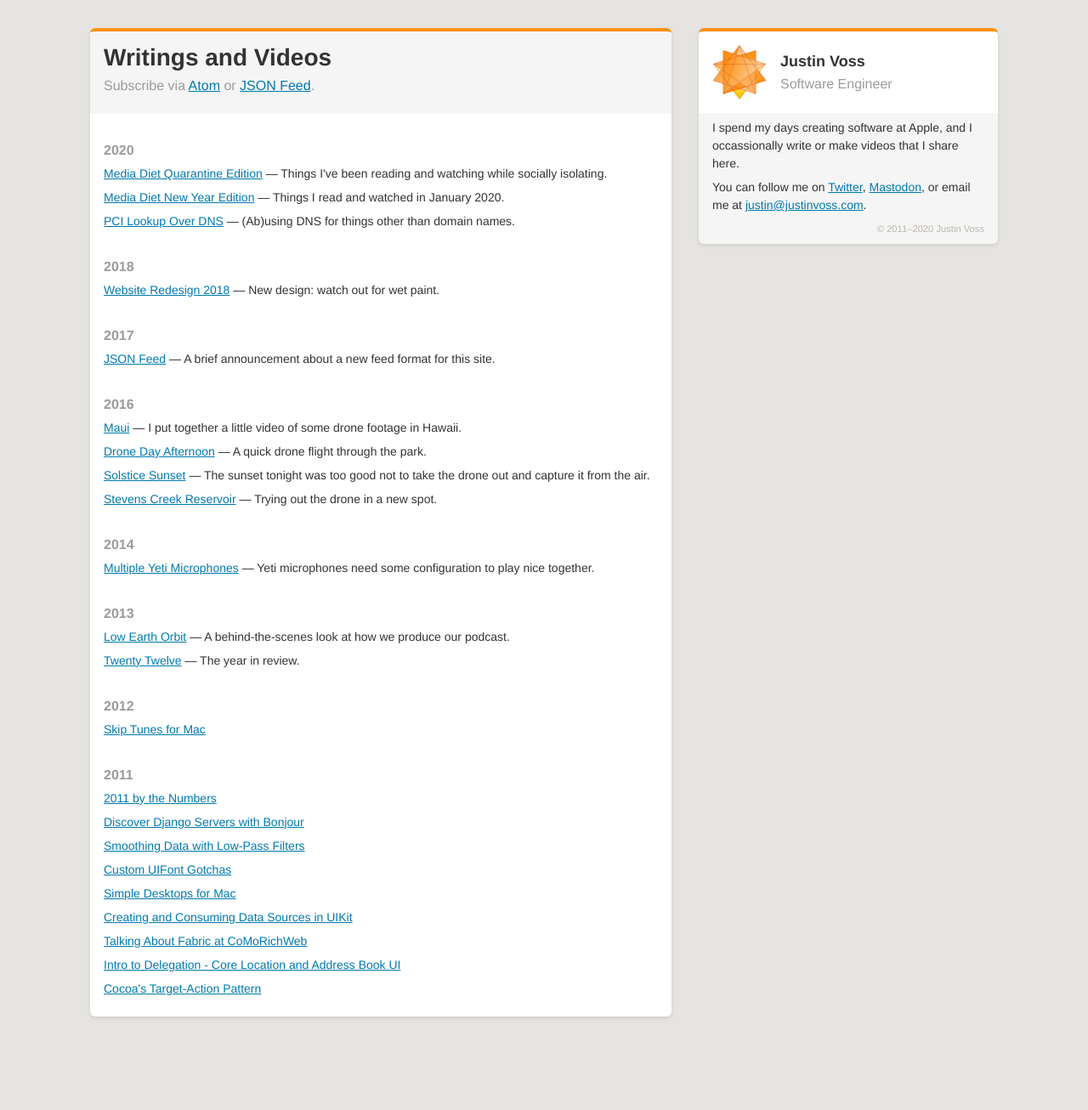
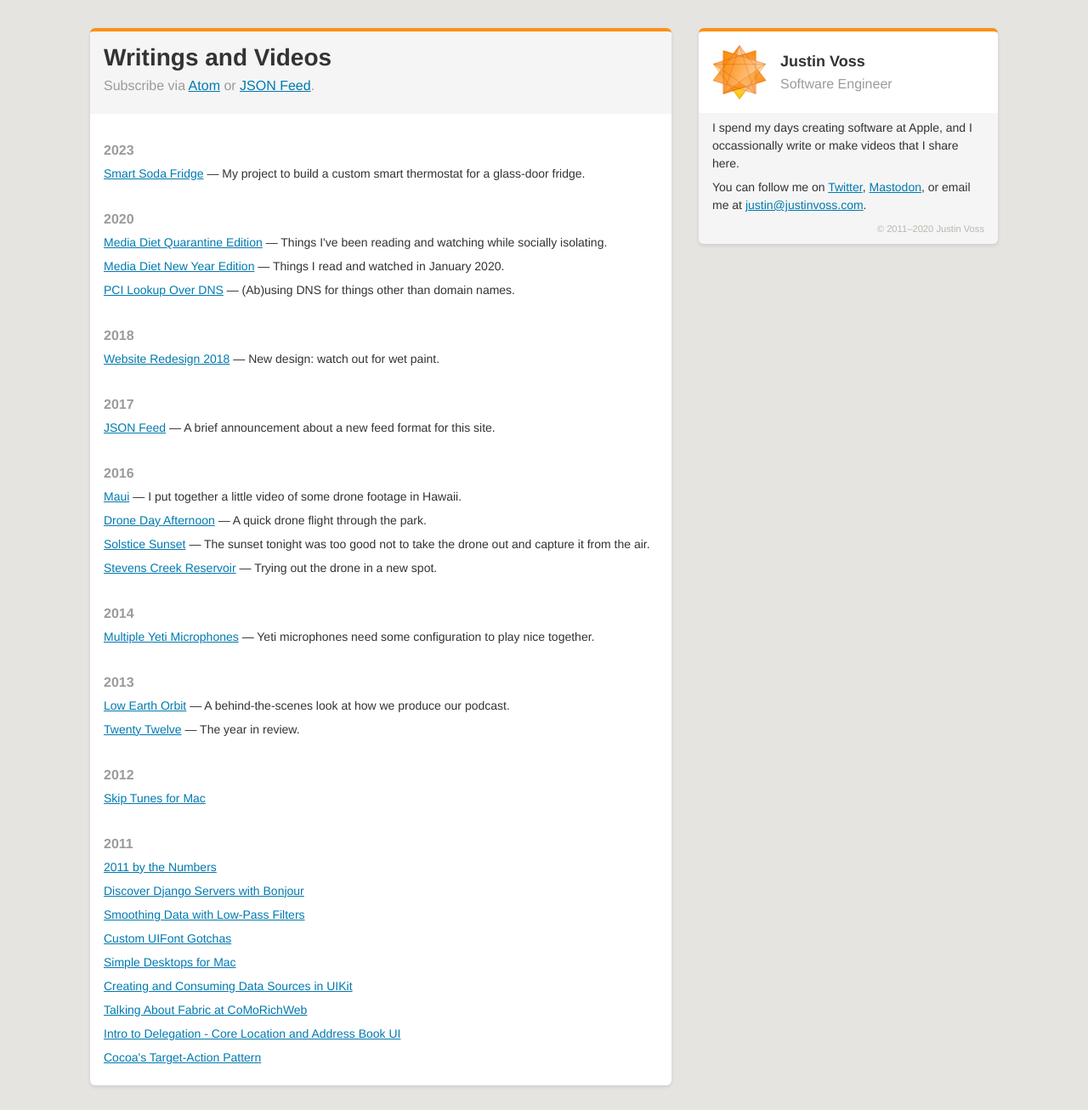
Before and after one commit to justinvoss/justinvoss.com, a Jekyll site: the page built from index.html, in a window 1280 px wide. Shown: the whole page at 85% size. Built offline with Jekyll 4.4.1, drawn with Linux system fonts in a browser that asks for light colours; before the commit the page ends 1225 px from its top, so only the background shows below that; some of the changed lines change nothing that is shown.

Commit message:
New post: Smart Soda Fridge

````diff
--- /dev/null
+++ b/_posts/2023-06-20-smart-soda-fridge.md
@@ -0,0 +1,122 @@
+---
+layout: post
+title: Smart Soda Fridge
+blurb: My project to build a custom smart thermostat for a glass-door fridge.
+guid: a6027c94-63c5-4936-a8b6-fbad09cc11db
+---
+
+My latest <s>irresponsible splurge</s> totally necessary purchase was a drink refrigerator, the kind you might see in a convenience store, with a glass front and shelf racks for storing cans and bottles (the industry term for a fridge like this is apparently a "glass-door merchandiser"). I got mine on Craigslist for a mere $190, which is way less than the thousands they cost new. It seemed fine at first: the compressor and fan worked, but the power cord was damaged so deeply that bare copper was visible, and it had a mildew smell inside. So after taking it apart, replacing the power cable, and thoroughly cleaning, I plugged it in and discovered the biggest problem: the thermostat didn't seem to be working correctly. An OEM thermostat costs over a hundred dollars, which is more than I wanted to spend on this. Being the nerd that I am, I figured I could put together something that not only would work as a functional replacement, but actually be even better: a smart thermostat I could monitor and control remotely!
+
+I've been running [Home Assistant][] for a while now, and I had vaguely heard of the [ESPHome][] project, so I looked into it more. Turns out, it's amazing! In a nutshell, it allows you to create your own custom "smart home" devices from the popular Espressif microcontrollers, with lots of hardware support for different boards and a variety of peripherals. You write a YAML config file that outlines what peripherals are attached and how (what pin, what bus, etc.) and ESPHome will generate, compile, and install a custom firmware blob for your device and integrate it with your Home Assistant installation. Super, super cool.
+
+First things first, how does the thermostat work in one of these glass-door merchandisers? On my particular unit, which is a True GDM-12RF, the thermostat sits up in the top-right corner of the unit, with a long temperature probe coming out of it that snakes back into the evaporator coils. A 120-volt AC wire goes through it, and the thermostat acts as a switch for this wire: if the temperature gets warm, it closes the switch and power flows; when it gets cold, it opens the switch. Down in the base of the machine, that wire is used to power a normal 3-prong outlet which the compressor plugs into. So to create the replacement thermostat, I need to use a relay that will let me use a low-voltage signal to control the high-voltage power line.
+
+Next I needed hardware. Here's the list of parts I ordered from SparkFun to assemble my thermostat:
+
+* SparkFun [Thing Plus][]: the brains of the device, this is based on a ESP32-S2 WROOM chip that is supported by ESPHome. It's powered with USB and supports both WiFi and Bluetooth for connecting to Home Assistant.
+* [TMP102 Temperature Sensor][]: an I<sup>2</sup>C device that connects to the main board using Sparkfun's Qwiic connector.
+* [Solid State Relay][]: this relay can control the 120VAC power connection to the compressor, but is controlled by
+  as little as 3VDC, which is just below the 3.3V that the ESP32 can provide.
+
+I used some spare bits of 12-gauge copper wire I had laying around to make high-voltage connectors for the relay, and soldered some thinner wires to the ESP32 to connect to the low-voltage side of the relay. I chose to put the signal wire on pin 13, which I chose because it also happens to be connected to an on-board LED, so I have a secondary way to tell if the board is trying to power the relay.
+
+Then I needed to flash ESPHome firmware on the device. I tried doing this with a Python-based flasher tool, but couldn't get it to work correctly, I think because I possibly was trying to use the wrong board ID. I ultimately succeeded by plugging it into my PC and using the [ESPHome Web flasher][], which uses [WebUSB][] to program the device from Javascript. I have to say, even though I generally think WebUSB is a silly idea, it actually worked and was convenient in this case, so I have to admit maybe it's not useless.
+
+Once the board was flashed with a "blank" firmware, I could adopt it Home Assistant and configure it with the details about how it's wired together and how I want it to behave. Below is a portion of my YAML config.
+
+```yaml
+esphome:
+  name: soda-machine
+  friendly_name: Soda Machine
+
+esp32:
+  board: esp32-s2-saola-1
+  framework:
+    type: arduino
+
+i2c:
+  sda: 1
+  scl: 2
+
+sensor:
+  - platform: tmp102
+    id: soda_temp
+
+switch:
+  - platform: gpio
+    id: soda_cooler
+    pin: 13
+    internal: true
+
+climate:
+  - platform: thermostat
+    name: "Thermostat"
+    sensor: soda_temp
+    cool_deadband: 2°C
+    min_idle_time: 60s
+    min_cooling_off_time: 60s
+    min_cooling_run_time: 60s
+    cool_action:
+      - switch.turn_on: soda_cooler
+    idle_action:
+      - switch.turn_off: soda_cooler
+    visual:
+      min_temperature: -25°C
+```
+
+For my first attempt, I put all the new components in the fridge near the top, where the original thermostat sat. This seemed to work fine, but after a while the compressor started to perform poorly: it got louder than normal, and sometimes the fan would fail to spin even when power was applied.
+
+(In the photo below, the pink wires are the original thermostat control wire: they lead up into the compartment where the original device was installed)
+
+<div class="blockimage">
+<img width="1500" height="1546"
+  src="/static/post_assets/2023-06-20-smart-soda-fridge/1-installation-near-top.jpeg"
+  alt="The inside of the fridge, showing the microcontroller and peripherals with wires connecting them."
+  title="" />
+</div>
+
+My suspicion was that something was going wrong with the relay. On a hunch, I held it in my hand for a minute to warm it up, and it started performing better: I guess it doesn't tolerate the cold very well, despite the datasheet saying it's rated for as low as -20°C. Shifting things around a bit, I was able to move the relay outside the cold compartment, and things ran much better. I just shut the door directly on the wires: the weatherstripping around the door is flexible enough to make a passable seal over them.
+
+<div class="blockimage">
+<img width="1500" height="1512"
+  src="/static/post_assets/2023-06-20-smart-soda-fridge/2-installation-warmer-relay.jpeg"
+  alt="The microcontroller and relay again, with the relay sitting just barely outside the weatherstripping of the door."
+  title="" />
+</div>
+
+I've since moved the whole contraption down to the bottom of the fridge: I don't think there's any reason to keep the thermostat up top, especially since the device we're trying to control is at the bottom. Right now the ESP32 is still inside the cold compartment, but only because the Qwiic cable I have isn't long enough to keep the temperature sensor inside by itself. That should be easy enough to fix if I solder together some longer wires.
+
+<div class="blockimage">
+<img width="1500" height="1144"
+  src="/static/post_assets/2023-06-20-smart-soda-fridge/3-installation-bottom.jpeg"
+  alt="The relay installed near the wiring box for the rest of the fridge components."
+  title="" />
+</div>
+
+The Home Assistant integration works great: it shows up just like the Nest that controls the air in the house, and it lets me remotely monitor and set the target temperature.
+
+<div class="blockimage">
+<img width="1000" height="1538"
+  src="/static/post_assets/2023-06-20-smart-soda-fridge/screenshot-temp-history.png"
+  alt="A screenshot of Home Assistant showing the temperature history of the thermostat."
+  title="" />
+</div>
+
+The biggest to-do item is to find a way to power the ESP32 from the same wiring box as the rest of the fridge. Right now I have a separate extension cord just for the USB power adapter, but the wiring box seems to have a knockout where I could install another 3-prong outlet, which would really tidy up the installation. Once I do that, I can put the cover back on the bottom, and it'll be completely done and can keep our drinks cold for years to come!
+
+<div class="blockimage">
+<img width="1000" height="1538"
+  src="/static/post_assets/2023-06-20-smart-soda-fridge/4-final.jpeg"
+  alt="The entire fridge from top to bottom."
+  title="" />
+</div>
+
+Working with ESPHome has been great: I feel like I have a new superpower, and now I'm looking around the house for more opportunities to build custom smart devices. Kudos to the project developers for creating such a great framework!
+
+[Home Assistant]: https://www.home-assistant.io
+[ESPHome]: https://esphome.io
+[Thing Plus]: https://www.sparkfun.com/products/17743
+[TMP102 Temperature Sensor]: https://www.sparkfun.com/products/16304
+[Solid State Relay]: https://www.sparkfun.com/products/13015
+[ESPHome Web flasher]: https://web.esphome.io
+[WebUSB]: https://developer.mozilla.org/en-US/docs/Web/API/WebUSB_API
--- a/static/css/justinvoss.css
+++ b/static/css/justinvoss.css
@@ -175,6 +175,11 @@ hr {
 	border-left: none;
 	border-right: none;
 	margin: 3em;
+}
+
+sup {
+	vertical-align: super;
+	font-size: 80%;
 }
 
 .l-site-header {
````
Also changed, not shown: static/post_assets/2023-06-20-smart-soda-fridge/1-installation-near-top.jpeg (added), static/post_assets/2023-06-20-smart-soda-fridge/2-installation-warmer-relay.jpeg (added), static/post_assets/2023-06-20-smart-soda-fridge/3-installation-bottom.jpeg (added), static/post_assets/2023-06-20-smart-soda-fridge/4-final.jpeg (added), static/post_assets/2023-06-20-smart-soda-fridge/screenshot-temp-history.png (added).
